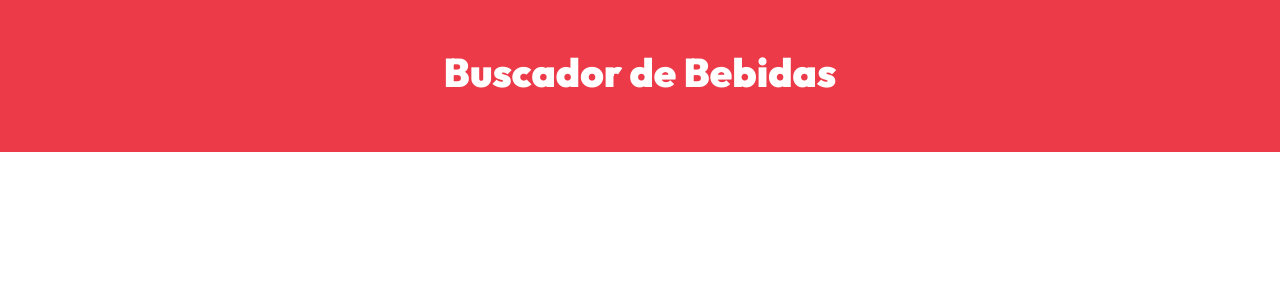
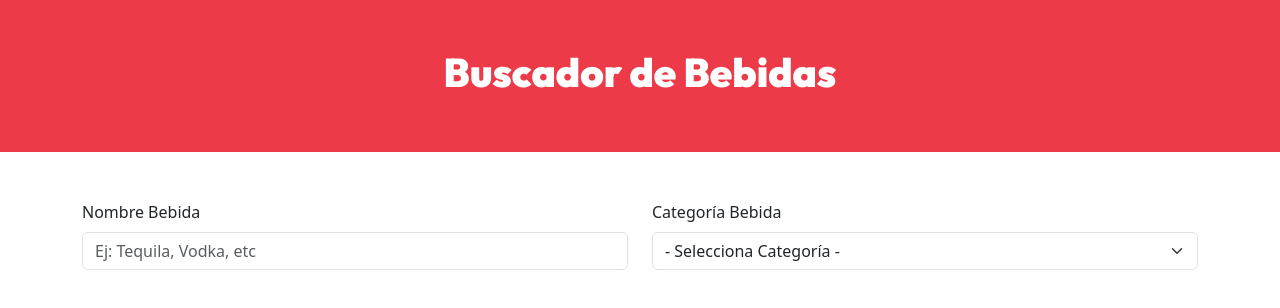
Before and after one commit to Zoes2/buscador-bebidas, a React (Vite) app: page / in a window 1280 px wide. Shown: the top 308 px of the page. Built offline with nearby package versions, Linux system fonts and the light colour scheme.

Commit message:
creamos el component de Formulario que mostrara las bebidas

```diff
--- a/src/App.jsx
+++ b/src/App.jsx
@@ -1,4 +1,5 @@
 import { Container } from "react-bootstrap"
+import Formulario from "./components/Formulario"
 
 
 function App() {
@@ -11,7 +12,7 @@
       </header>
 
       <Container>
-
+        <Formulario />
       </Container>
     </>
   )
--- /dev/null
+++ b/src/components/Formulario.jsx
@@ -0,0 +1,40 @@
+import { Button, Form, Row, Col } from "react-bootstrap"
+
+
+const Formulario = () => {
+    return (
+        <Form className="mt-5">
+            <Row>
+                <Col md={6}>
+                    <Form.Group >
+                        <Form.Label htmlFor="nombre">Nombre Bebida</Form.Label>
+
+                        <Form.Control
+                            id="nombre"
+                            type="text"
+                            placeholder="Ej: Tequila, Vodka, etc"
+                            name="nombre"
+                        >
+
+                        </Form.Control>
+                    </Form.Group>
+                </Col>
+
+                <Col md={6}>
+                    <Form.Group className="mb-3">
+                        <Form.Label htmlFor="categoria">Categoría Bebida</Form.Label>
+
+                        <Form.Select
+                            id="categoria"
+                            name="categoria"
+                        >
+                            <option value="">- Selecciona Categoría -</option>
+                        </Form.Select>
+                    </Form.Group>
+                </Col>
+            </Row>
+        </Form>
+    )
+}
+
+export default Formulario
```
